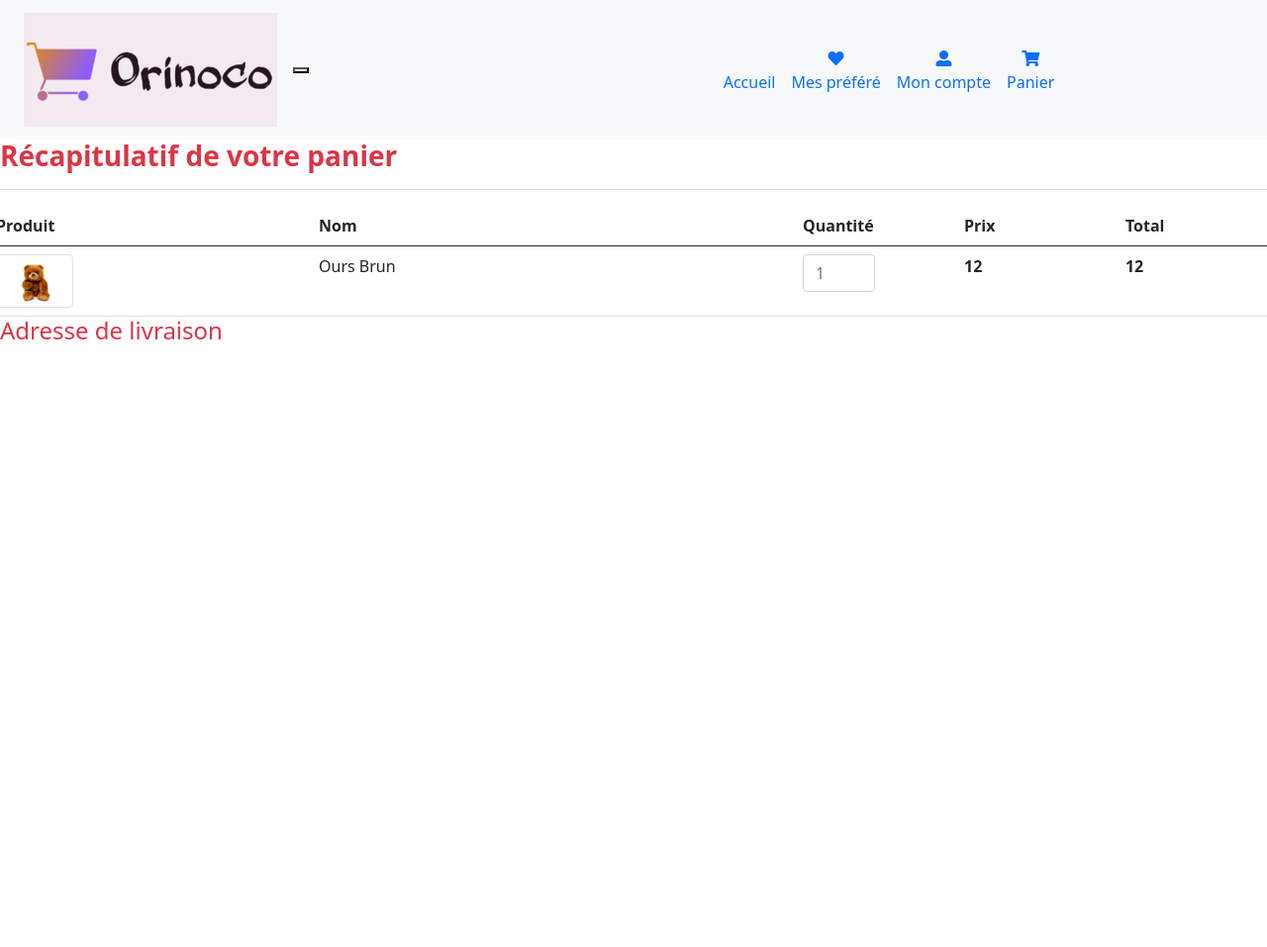
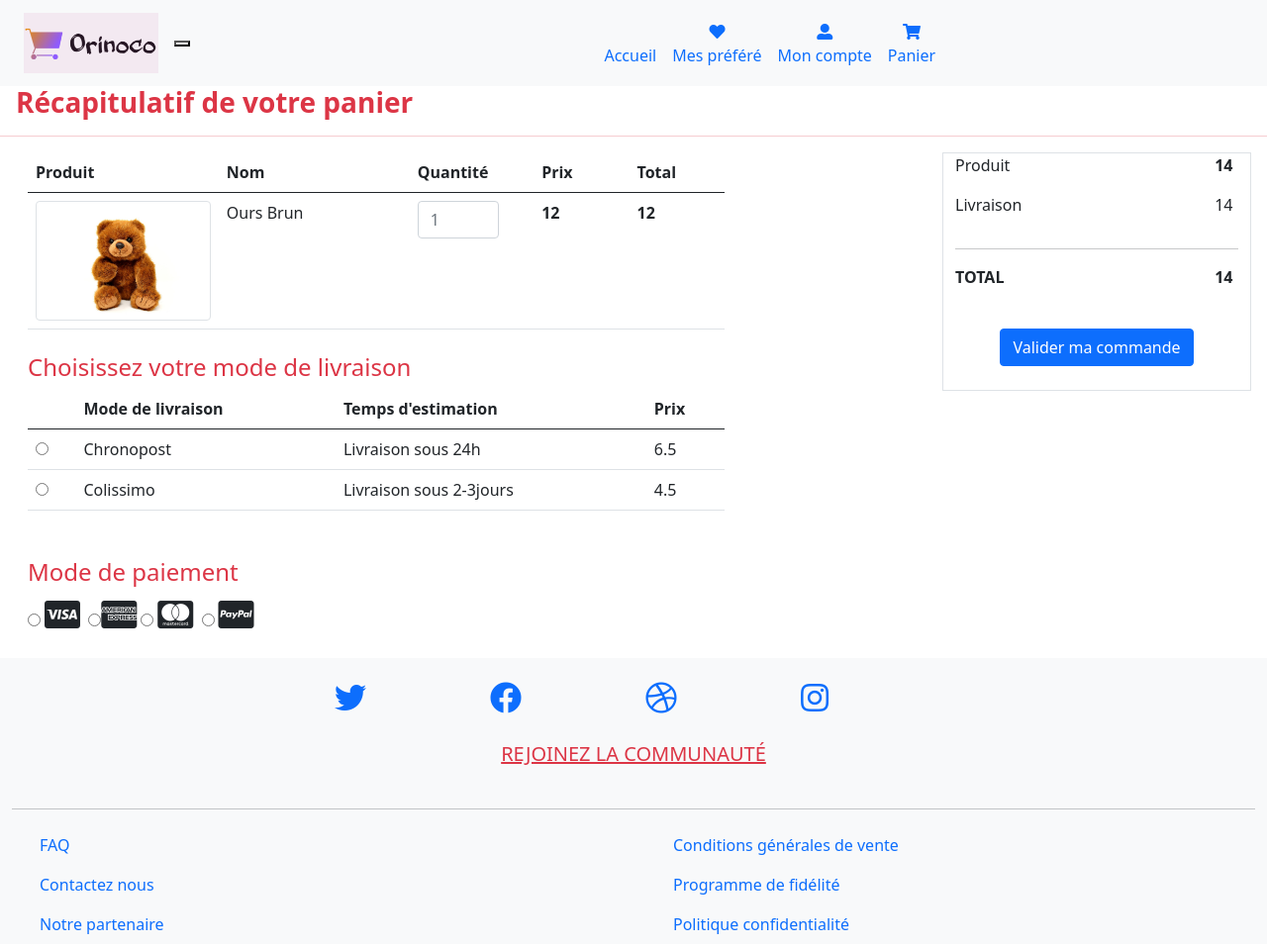
Before and after one commit to chichi66000/LEKhanhChi_5_20-01-2021, a website: page paiement.html in a window 1280 px wide. Shown: the whole page at 99% size. Before the commit the page ends 800 px from the top, so only its background shows below. Drawn offline with Linux system fonts and the light colour scheme; files that its build step writes are made by us from their sources.

Commit message:
fini la mise en page

```diff
--- a/paiement.html
+++ b/paiement.html
@@ -8,7 +8,7 @@
     <meta name="viewport" content="width=device-width, initial-scale=1.0, viewport-fit=cover">
 
     <link rel="stylesheet" type="text/css" href="style.css">
-    <link rel="stylesheet" type="text/css" href="../BOOTSTRAP/bootstrap-5.0.0-beta1-dist/bootstrap-5.0.0-beta1-dist/css/bootstrap.min.css">
+    <link rel="stylesheet" type="text/css" href="bootstrap/bootstrap.min.css">
 	<link rel="stylesheet" href="https://use.fontawesome.com/releases/v5.15.1/css/all.css" integrity="sha384-vp86vTRFVJgpjF9jiIGPEEqYqlDwgyBgEF109VFjmqGmIY/Y4HV4d3Gp2irVfcrp" crossorigin="anonymous">
 
     <title>Orinoco, paiement</title>
@@ -21,14 +21,14 @@
             <nav class="navbar navbar-expand-md">
                 <div class="container-fluid">
                     <a class="navbar-brand" href="#">
-                        <img src="images/logo.ico" alt="logo Orinoco, site e-commerce en ligne, groupe de produits thématiques, OrioBooks - livres, OrioTextile - vêtements, application "/>
+                        <img class="img-fluid" src="images/logo.ico" alt="logo Orinoco, site e-commerce en ligne, groupe de produits thématiques, OrioBooks - livres, OrioTextile - vêtements, application "/>
                     </a>
                     <button class="navbar-toggle" type = "button" data-bs-toggle="collapse" data-bs-target="#navbarContent" aria-controls = "navbarNav" aria-expanded="false" aria-label = "Toggle navigation"><span class ="navbar-toggle-icon"></span>
                     </button>
                     <div class="collapse navbar-collapse offset-lg-4 offset-md-1" id="navbarContent">
                         <ul class="navbar-nav text-center">
                             <li class="navbar-item align-self-end">
-                                <a class="nav-link " href="#">Accueil</a>
+                                <a class="nav-link " href="index.html">Accueil</a>
                             </li>
                             <li class="navbar-item">
                                 <a class="nav-link" href="#"><i class="fas fa-heart"></i>
@@ -52,16 +52,17 @@
 
         <!-- bloc1 -->
 
-        <h3 class=" row text-left m-auto text-danger fw-bold">
+        <h3 class=" row text-left m-auto text-danger fw-bold mx-3">
                 Récapitulatif de votre panier
         </h3>
         <hr class="text-danger">
-        <div class="row">
-            <table class="table m-auto col-8">
+        <div class="mx-3 row d-flex flex-row justify-content-between">
+            <div class="col-md-7 d-flex flex-column">
+                <table class="table m-auto table-responsive-sm">
                     <thead>
                         <tr>
-                        <th class="col-2">Produit</th>
-                        <th class="col-3">Nom</th>
+                            <th class="col-md-2 produit_paiement">Produit</th>
+                            <th class="col-2">Nom</th>
                             <th class="col-1">Quantité</th>
                             <th class="col-1">Prix</th>
                             <th class="col-1">Total</th>
@@ -69,10 +70,10 @@
                     </thead>
                     <tbody >
                         <tr>
-                        <td class="col-2"><img class="img-fluid img-thumbnail w-25" src="http://localhost:3000/images/teddy_1.jpg" alt="ours peluche"/></td>
-                        <td class="col-3">Ours Brun</td>
+                            <td class="col-md-2 produit_paiement"><img class="img-fluid img-thumbnail " src="http://localhost:3000/images/teddy_1.jpg" alt="ours peluche"/></td>
+                            <td class="col-2">Ours Brun</td>
                             <td class="col-1">
-                            <input type="number" class="form-control w-50" placeholder="1">
+                                <input type="number" class="form-control w-75" placeholder="1">
                             </td>
                             <td class="col-1"><p class="fw-bold">12</p></td>
                             <td class="col-1"><p class="fw-bold">12</p></td>
@@ -80,16 +81,95 @@
                     </tbody>
                 </table>
 
-            <div class="col-3">
+                <div class=" mt-4 mb-4">
+                    <h4 class="text-danger">Choisissez votre mode de livraison</h4>
+                    <table class="table m-auto table-responsive-sm">
+                        <thead>
+                            <tr>
+                                <th></th>
+                                <th>Mode de livraison</th>
+                                <th>Temps d'estimation</th>
+                                <th>Prix</th>
+                            </tr>
+                        </thead>
+                        <tboby>
+                            <tr>
+                                <td><input type="radio" name="checked" class="input-group-item"></td>
+                                <td>Chronopost</td>
+                                <td>Livraison sous 24h</td>
+                                <td>6.5</td>
+                            </tr>
+                            <tr>
+                                <td><input type="radio" name="checked" class="input-group-item"></td>
+                                <td>Colissimo</td>
+                                <td>Livraison sous 2-3jours</td>
+                                <td>4.5</td>
+                            </tr>
+                        </tboby>
+                    </table>
+                </div>
 
-                <h4 class="text-danger">Adresse de livraison</h4>
-                <table class="table">
-
-                </table>
+                <div class=" mt-4 mb-4">
+                    <h4 class="text-danger">Mode de paiement</h4>
+                    <div class="">
+                        <input type="radio" name="c-credit" class="input-group-item"><i class="fab fa-cc-visa m-1"></i>
+                        <input type="radio" name="c-credit" class="input-group-item"><i class="fab fa-cc-amex m-"></i>
+                        <input type="radio" name="c-credit" class="input-group-item"><i class="fab fa-cc-mastercard m-1"></i>
+                        <input type="radio" name="c-credit" class="input-group-item"><i class="fab fa-cc-paypal m-1"></i>
+                    </div>
                 </div>
 
             </div>
 
+            <div class="col-md-3 border d-flex flex-column flex-start h-100">
+                <div class="d-flex flex-row">
+                    <p class="col">Produit</p>
+                    <p class=" col-1 fw-bold">14</p>
                 </div>
+                <div class="d-flex flex-row">
+                    <p class="col">Livraison</p>
+                    <p class="col-1">14</p>
+                </div>
+                <hr>
+                <div class="d-flex flex-row">
+                    <p class="col fw-bold">TOTAL</p>
+                    <p class=" col-1 fw-bold">14</p>
+                </div>
+                <div class="text-center mt-4 mb-4">
+                    <button class="btn btn-primary" type="submit">Valider ma commande</button>
+                </div>
+            </div>
+
+        </div>
+        <!-- fin bloc1 -->
+
+        <!-- boc footer -->
+    <footer class="container-fluid bg-light ">
+        <div class="row w-50 m-auto pt-4">
+            <a class="col-3" href="https://twitter.com"><i class="fab fa-twitter"></i></a>
+            <a class="col-3" href="https://facebook.fr"><i class="fab fa-facebook"></i></a>
+            <a class="col-3" href="https://dribbble.com/"><i class="fab fa-dribbble"></i></a>
+            <a class="col-3" href="https://www.instagram.com"><i class="fab fa-instagram"></i></a>
+            <a class="col text-center text-danger mt-4 mb-4 fs-5 text-uppercase" href="#">Rejoinez la communauté</a>
+        </div>
+        <hr>
+        <div class="row mb-4">
+            <div class="col-12 col-sm-6 list-group list-group-flush m-auto  px-4 ">
+                <a class="list-group-item" href="#">FAQ</a>
+                <a class="list-group-item" href="#">Contactez nous</a>
+                <a class="list-group-item" href="#">Notre partenaire</a>
+            </div>
+            <div class="col-12 col-sm-6 list-group list-group-flush m-auto px-4 ">
+                <a class="list-group-item" href="#">Conditions générales de vente</a>
+                <a class="list-group-item" href="#">Programme de fidélité</a>
+                <a class="list-group-item" href="#">Politique confidentialité</a>
+            </div>
+        </div>
+    </footer>
+    <!-- fin bloc footer -->
+    </div>
+
+    <script src="bootstrap/bootstrap.min.js"></script>
+
 </body>
 </html>
```
Lines whose indentation alone changed are shown as unchanged.
